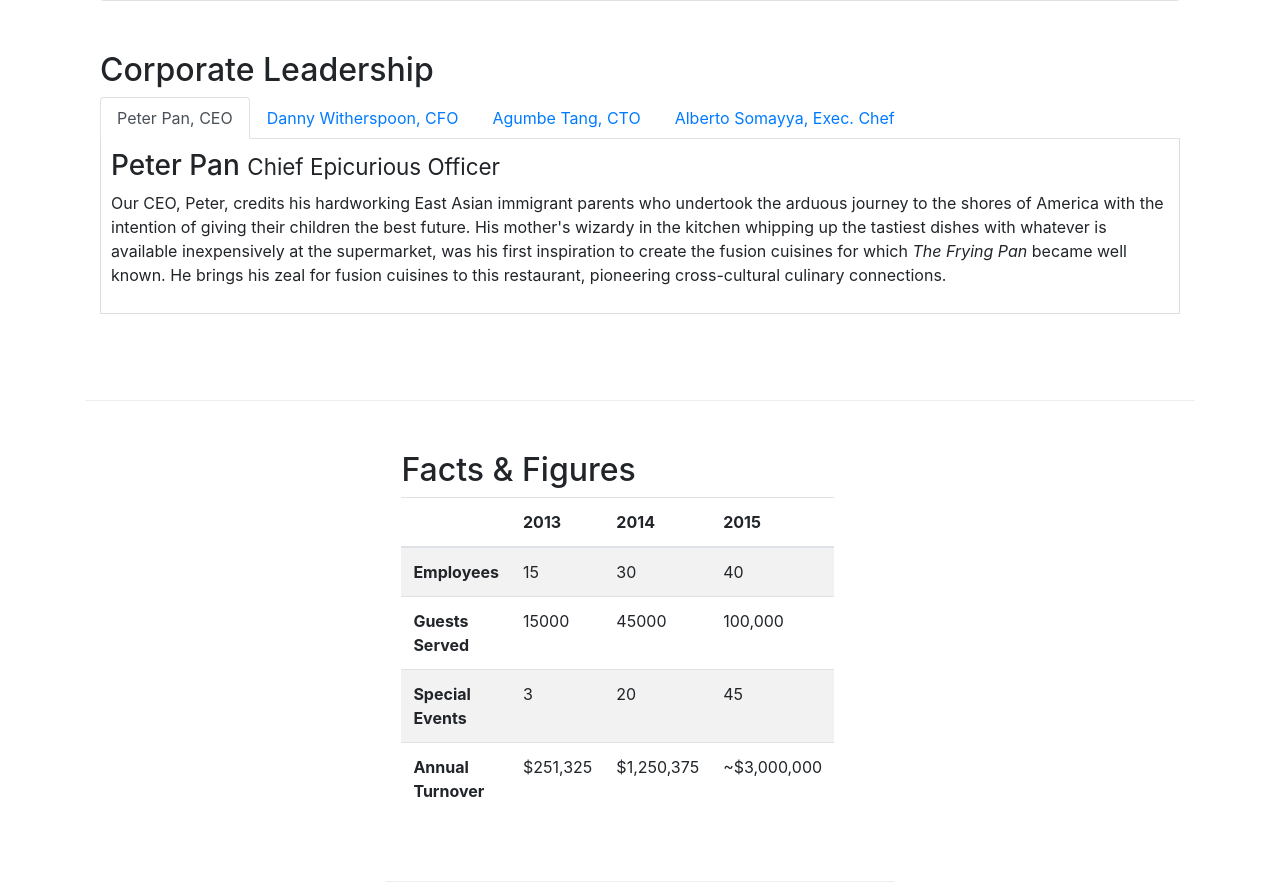
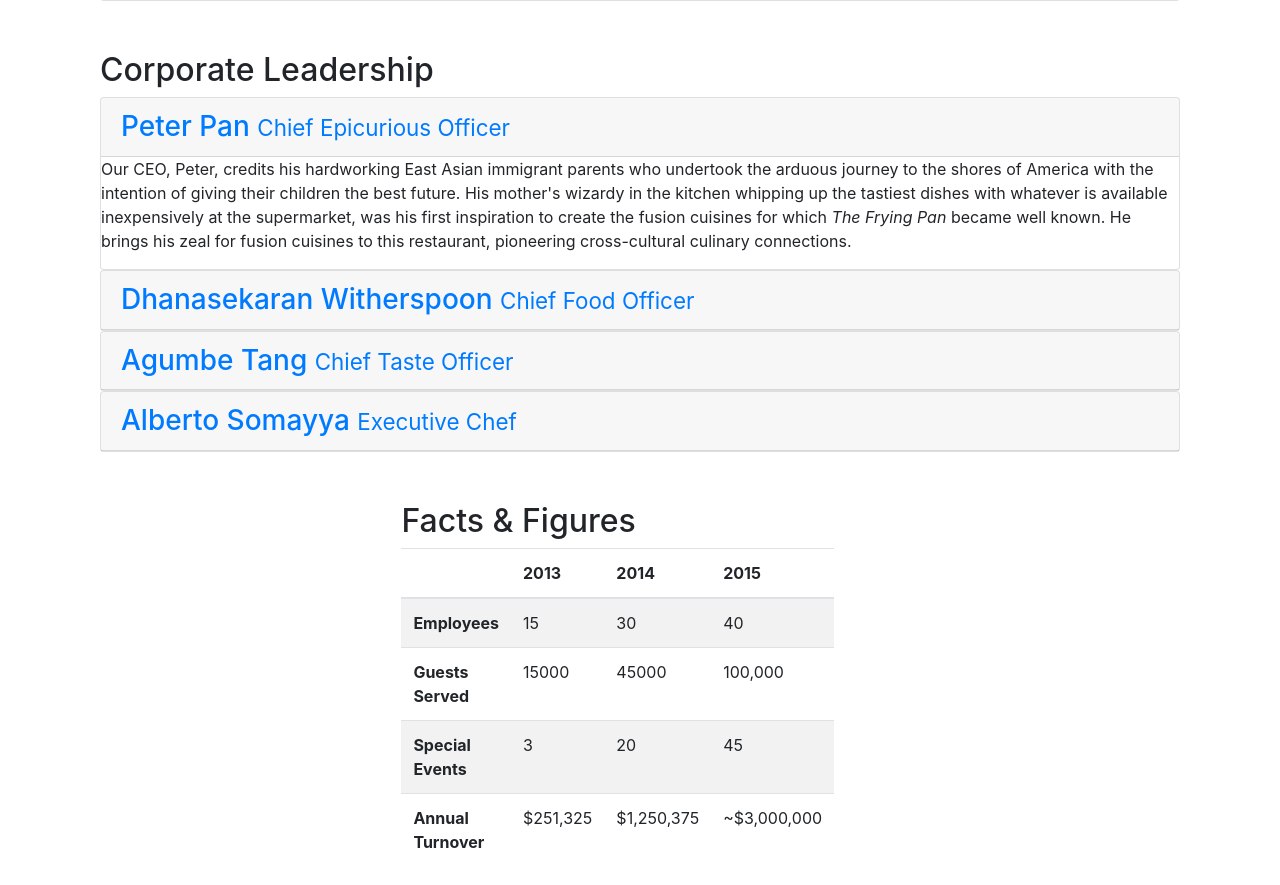
Before and after one commit to hueyhuynh/Bootstrap4, a website: page aboutus.html in a window 1280 px wide. Shown: the part 856-1741 px from the top of the page. Drawn offline with nearby package versions, Linux system fonts and the light colour scheme.

Commit message:
tab and accordion

```diff
--- a/aboutus.html
+++ b/aboutus.html
@@ -104,39 +104,53 @@
         <div class="row row-content">
             <div class="col-12">
                 <h2>Corporate Leadership</h2>
-                <ul class="nav nav-tabs">
-                    <li class="nav-item">
-                        <a class="nav-link active" href="#peter" role="tab" data-toggle="tab">Peter Pan, CEO</a>
-                    </li>
-                    <li class="nav-item">
-                        <a class="nav-link" href="#danny" role="tab" data-toggle="tab">Danny Witherspoon, CFO</a>
-                    </li>
-                    <li class="nav-item">
-                        <a class="nav-link" href="#agumbe" role="tab" data-toggle="tab">Agumbe Tang, CTO</a>
-                    </li>
-                    <li class="nav-item">
-                        <a class="nav-link" href="#alberto" role="tab" data-toggle="tab">Alberto Somayya, Exec. Chef</a>
-                    </li>
-                </ul>
-                <div class="tab-content">
-                    <div role="tabpanel" class="tab-pane fade show active" id="peter">
-                        <h3>Peter Pan <small>Chief Epicurious Officer</small></h3>
-                        <p class="hidden-xs-down">Our CEO, Peter, credits his hardworking East Asian immigrant parents who undertook the arduous journey to the shores of America with the intention of giving their children the best future. His mother's wizardy in the kitchen whipping up the tastiest dishes with whatever is available inexpensively at the supermarket, was his first inspiration to create the fusion cuisines for which <em>The Frying Pan</em> became well known. He brings his zeal for fusion cuisines to this restaurant, pioneering cross-cultural culinary connections.</p>
+                <div id="accordion" role="tablist">
+                    <div class="card">
+                        <div class="card-header" role="tab" id="peterhead">
+                            <h3 class="mb-0">
+                                <a class="collapsed" data-toggle="collapse" data-parent="#accordion" href="#peter">Peter Pan <small>Chief Epicurious Officer</small></a></h3>
+                        </div>
+                            <div role="tabpanel" class="collapse show" id="peter">
+                            <div class="card-block">
+                                <p class="hidden-xs-down">Our CEO, Peter, credits his hardworking East Asian immigrant parents who undertook the arduous journey to the shores of America with the intention of giving their children the best future. His mother's wizardy in the kitchen whipping up the tastiest dishes with whatever is available inexpensively at the supermarket, was his first inspiration to create the fusion cuisines for which <em>The Frying Pan</em> became well known. He brings his zeal for fusion cuisines to this restaurant, pioneering cross-cultural culinary connections.</p>
+                            </div>
+                        </div>
                     </div>
-                    <div role="tabpanel" class="tab-pane fade" id="danny">
-                        <h3>Dhanasekaran Witherspoon <small>Chief Food Officer</small></h3>
+
+                    <div class="card">
+                        <div class="card-header" role="tab" id="dannyhead">
+                        <h3 class="mb-0"><a class="collapsed" data-toggle="collapse" data-parent="#accordion" href="#danny">Dhanasekaran Witherspoon <small>Chief Food Officer</small></a></h3>
+                    </div>
+                    <div role="tabpanel" class="collapse" id="danny">
+                            <div class="card-block">
                         <p>Our CFO, Danny, as he is affectionately referred to by his colleagues, comes from a long established family tradition in farming and produce. His experiences growing up on a farm in the Australian outback gave him great appreciation for varieties of food sources. As he puts it in his own words, <em>Everything that runs, wins, and everything that stays, pays!</em></p>
                     </div>
-                    <div role="tabpanel" class="tab-pane fade" id="agumbe">
-                        <h3>Agumbe Tang <small>Chief Taste Officer</small></h3>
+                    </div>
+                </div>
+
+
+                <div class="card">
+                    <div class="card-header" role="tab" id="agumbehead">
+                        <h3 class="mb-0"><a class="collapsed" data-toggle="collapse" data-parent="#accordion" href="#agumbe">Agumbe Tang <small>Chief Taste Officer</small></a></h3>
+                    </div>
+                    <div class="collapse" role="tabpanel" id="agumbe">
+                        <div class="card-block">
                         <p>Blessed with the most discerning gustatory sense, Agumbe, our CTO, personally ensures that every dish that we serve meets his exacting tastes. Our chefs dread the tongue lashing that ensues if their dish does not meet his exacting standards. He lives by his motto, <em>You click only if you survive my lick.</em></p>
                     </div>
-                    <div role="tabpanel" class="tab-pane fade" id="alberto">
-                        <h3>Alberto Somayya <small>Executive Chef</small></h3>
+                </div>
+                    </div>
+                    <div class="card">
+                        <div class="card-header" role="tab" id="ablbertohead">
+                        <h3 class="mb-0"><a href="#alberto" class="collapsed" data-toggle="collapse" data-parent="#accordion">Alberto Somayya <small>Executive Chef</small></a></h3>
+                    </div>
+                    <div class="collapse" role="tabpanel" id="alberto">
+                    <div class="card-block">
                         <p>Award winning three-star Michelin chef with wide International experience having worked closely with whos-who in the culinary world, he specializes in creating mouthwatering Indo-Italian fusion experiences. He says, <em>Put together the cuisines from the two craziest cultures, and you get a winning hit! Amma Mia!</em></p>
                     </div>
                 </div>
             </div>
+                </div>
+
 
        </div>
        <div class="row row-content">
```
